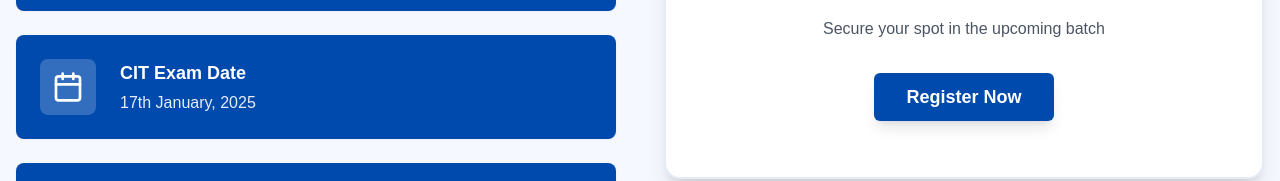
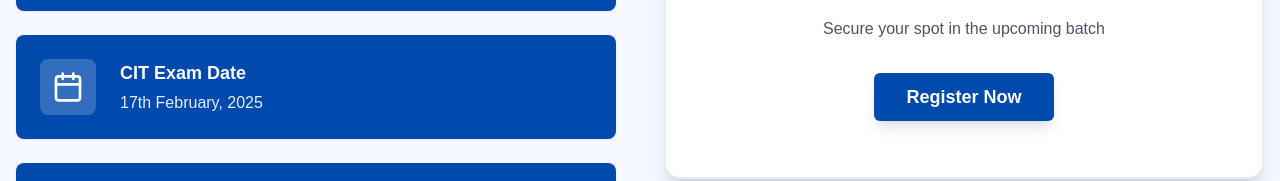
Before and after one commit to nxtwiseedu/nxtwise-cit, a Next.js app: page / in a window 1280 px wide. Shown: the part 995-1176 px from the top of the page. Built offline with nearby package versions, Linux system fonts and the light colour scheme.

Commit message:
Update important-dates.tsx

```diff
--- a/app/components/important-dates.tsx
+++ b/app/components/important-dates.tsx
@@ -18,7 +18,7 @@ const dates = [
   },
   {
     title: "CIT Exam Date",
-    date: "17th January, 2025",
+    date: "17th February, 2025",
     icon: Calendar,
   },
   {
```
